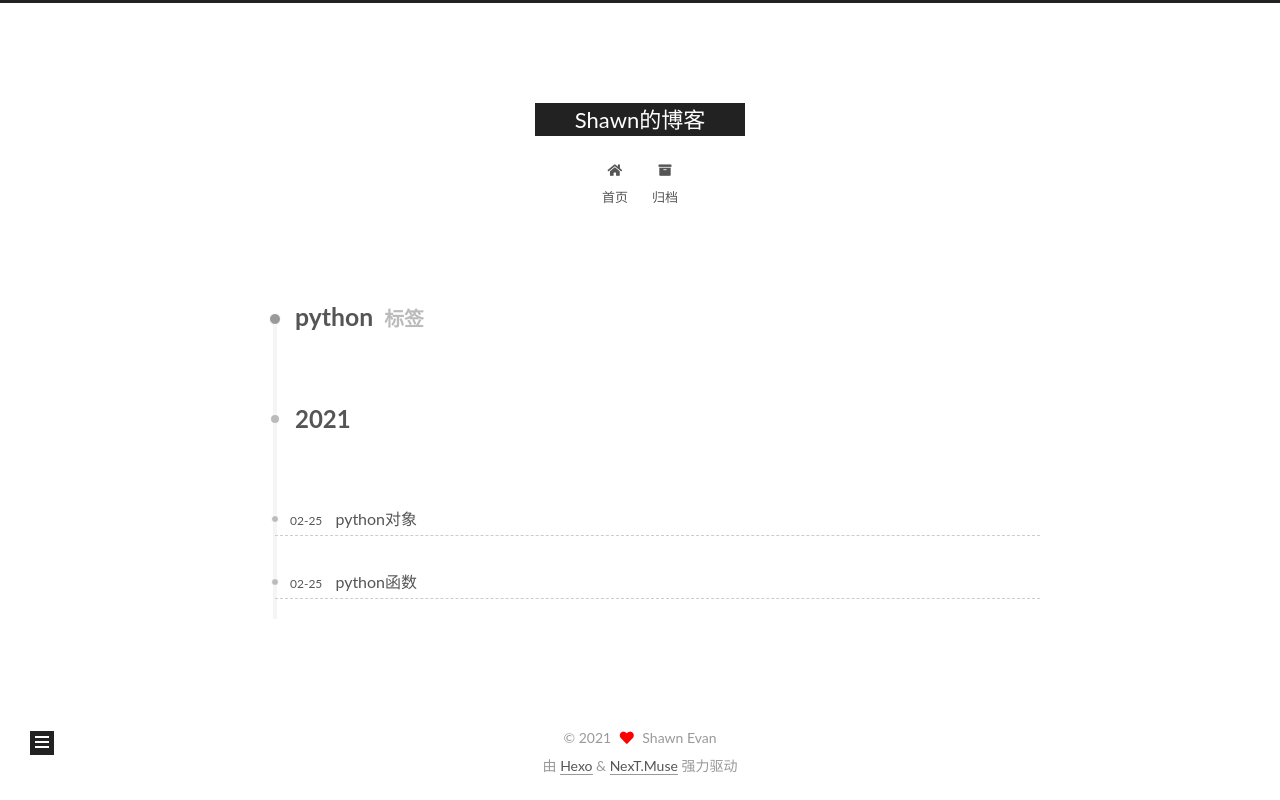
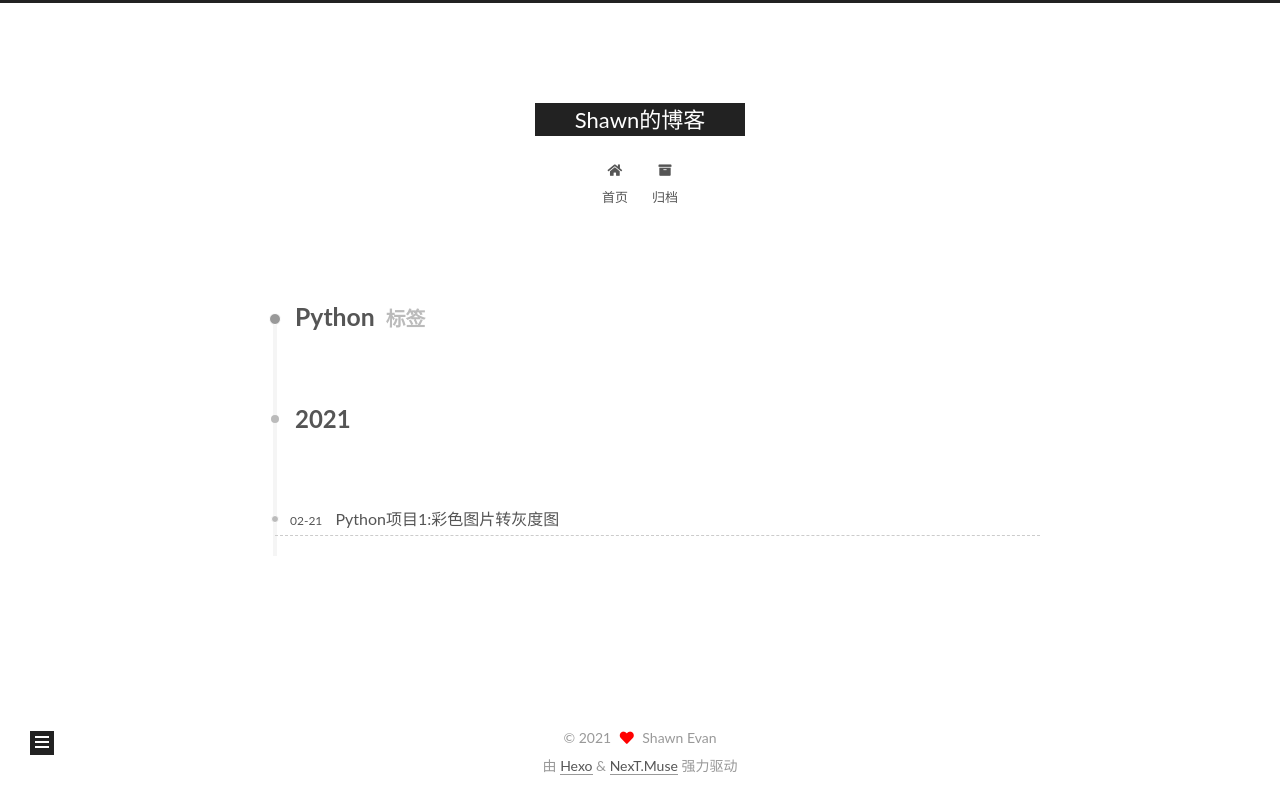
Before and after one commit to shawevan/shawevan2.github.io, a plain HTML site: page tags/Python/index.html in a window 1280 px wide. Drawn offline with Linux system fonts and the light colour scheme.

Commit message:
Site updated: 2021-03-19 12:49:10

```diff
--- a/css/main.css
+++ b/css/main.css
@@ -1168,7 +1168,7 @@ pre .javascript .function {
 }
 .links-of-author a::before,
 .links-of-author span.exturl::before {
-  background: #b358ff;
+  background: #ff37ff;
   border-radius: 50%;
   content: ' ';
   display: inline-block;
--- a/tags/Python/index.html
+++ b/tags/Python/index.html
@@ -23,14 +23,14 @@
   <meta name="description" content="当代迷茫大学生">
 <meta property="og:type" content="website">
 <meta property="og:title" content="Shawn的博客">
-<meta property="og:url" content="http://example.com/tags/python/index.html">
+<meta property="og:url" content="http://example.com/tags/Python/index.html">
 <meta property="og:site_name" content="Shawn的博客">
 <meta property="og:description" content="当代迷茫大学生">
 <meta property="og:locale" content="zh_CN">
 <meta property="article:author" content="Shawn Evan">
 <meta name="twitter:card" content="summary">
 
-<link rel="canonical" href="http://example.com/tags/python/">
+<link rel="canonical" href="http://example.com/tags/Python/">
 
 
 <script id="page-configurations">
@@ -43,7 +43,7 @@
   };
 </script>
 
-  <title>标签: python | Shawn的博客</title>
+  <title>标签: Python | Shawn的博客</title>
 
 
 
@@ -150,7 +150,7 @@
   <div class="post-block">
     <div class="posts-collapse">
       <div class="collection-title">
-        <h2 class="collection-header">python
+        <h2 class="collection-header">Python
           <small>标签</small>
         </h2>
       </div>
@@ -165,35 +165,15 @@
 
       <div class="post-meta">
         <time itemprop="dateCreated"
-              datetime="2021-02-25T12:34:50+08:00"
-              content="2021-02-25">
-          02-25
+              datetime="2021-02-21T21:58:55+08:00"
+              content="2021-02-21">
+          02-21
         </time>
       </div>
 
       <div class="post-title">
-          <a class="post-title-link" href="/2021/02/25/python%E5%AF%B9%E8%B1%A1/" itemprop="url">
-            <span itemprop="name">python对象</span>
-          </a>
-      </div>
-
-    </header>
-  </article>
-
-  <article itemscope itemtype="http://schema.org/Article">
-    <header class="post-header">
-
-      <div class="post-meta">
-        <time itemprop="dateCreated"
-              datetime="2021-02-25T11:45:42+08:00"
-              content="2021-02-25">
-          02-25
-        </time>
-      </div>
-
-      <div class="post-title">
-          <a class="post-title-link" href="/2021/02/25/python%E5%87%BD%E6%95%B0/" itemprop="url">
-            <span itemprop="name">python函数</span>
+          <a class="post-title-link" href="/2021/02/21/Python%E9%A1%B9%E7%9B%AE1-%E5%BD%A9%E8%89%B2%E5%9B%BE%E7%89%87%E8%BD%AC%E7%81%B0%E5%BA%A6%E5%9B%BE/" itemprop="url">
+            <span itemprop="name">Python项目1:彩色图片转灰度图</span>
           </a>
       </div>
 
```
